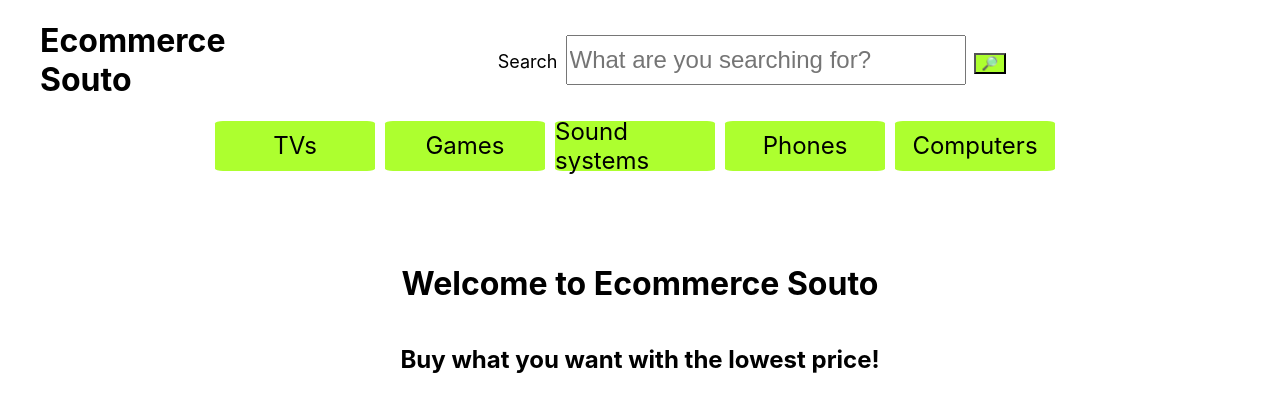
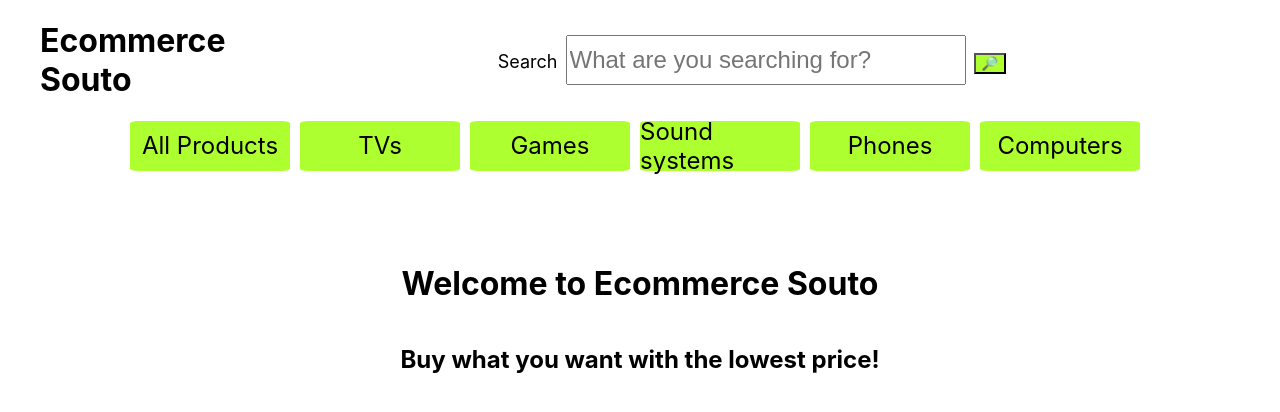
Before and after one commit to gabrielluizsouto/ecommerce-souto, a Next.js app: page / in a window 1280 px wide. Shown: the top 412 px of the page. Built offline with nearby package versions, Linux system fonts and the light colour scheme; no server answers; the database is empty.

Commit message:
fix in menu link

```diff
--- a/src/components/Menu/index.tsx
+++ b/src/components/Menu/index.tsx
@@ -4,11 +4,11 @@ import Link from 'next/link'
 const Menu: React.FC = () => {
     return (
         <div className={styles.menuContainer}>
-            {/*<a href="/" className={styles.menuCategory}>
-                <span>
+            <Link href="/" passHref>
+                <a  className={styles.menuCategory}>
                     All Products
-                </span>
-            </a>*/}
+                </a>
+            </Link>
             <a href="/category/tvs" className={styles.menuCategory}>
                 <span>
                     TVs
```
